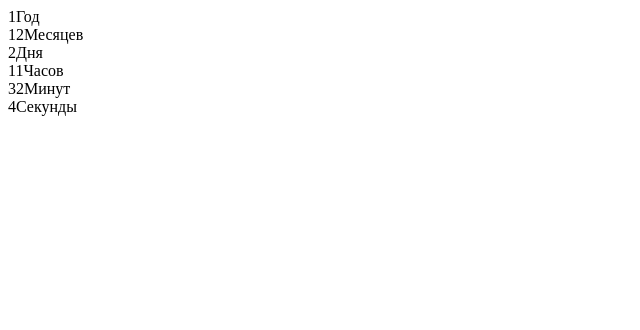
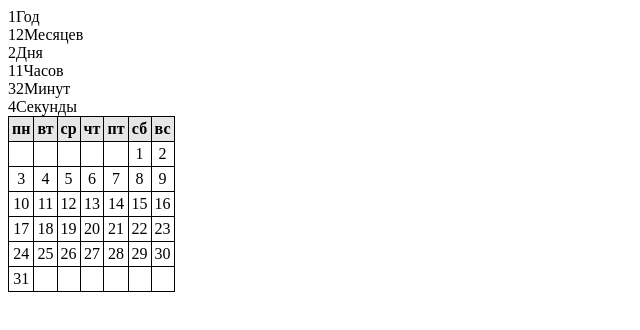
Before and after one commit to vofus/training_lesson_03, a plain HTML site: page index.html in a window 1280 px wide. Shown: the whole page, without its empty margins (0-640 px from the left). Drawn offline with Linux system fonts and the light colour scheme.

Commit message:
Реализована логика календаря

```diff
--- a/index.html
+++ b/index.html
@@ -26,6 +26,9 @@
 			<span class="timer__seconds-value">43</span><span class="timer__seconds-description">секунды</span>
 		</div>
 	</div>
+
+	<div class="calendar"></div>
+
 	<script src="script.js"></script>
 </body>
 </html>
--- a/script.js
+++ b/script.js
@@ -286,6 +286,64 @@ var checkSubStr = (function() {
 
 })();
 
+// Calendar
+(function() {
+
+	var calendarClass = (function() {
+		function MakeCalendar(year, month) {
+			var now = new Date();
+			this._year = year ? year : now.getFullYear();
+			this._month = month ? month-1 : now.getMonth();
+			this._element = document.querySelector(".calendar");
+		}
+		MakeCalendar.prototype.render = function() {
+			var date = new Date(this._year, this._month),
+				elem = this._element,
+				month = this._month,
+				table = '',
+				beginTable = '<table><tr><th>пн</th><th>вт</th><th>ср</th><th>чт</th><th>пт</th><th>сб</th><th>вс</th></tr><tr>',
+				endTable = '</tr></table>';
+
+			table += beginTable;
+
+			for(var i = 0; i < getDay(date); i++) {
+				table += '<td></td>';
+			}
+
+			while(date.getMonth() === this._month) {
+				table += '<td>' + date.getDate() + '</td>';
+				if(getDay(date) % 7 === 6) {
+					table += '</tr><tr>';
+				}
+				date.setDate(date.getDate() + 1);
+			}
+
+			if(getDay(date) !== 0) {
+				for (var i = getDay(date); i < 7; i++) {
+		        	table += '<td></td>';
+		        }
+			}
+
+			table += endTable;
+
+			elem.innerHTML = table;
+
+			function getDay(date) {
+				var day = date.getDay();
+		        if (day == 0) day = 7;
+		        return day - 1;
+			}
+
+		}
+		return MakeCalendar;
+	})();
+
+	var test = new calendarClass(2012, 12);
+	test.render();
+	console.log(test);
+
+})();
+
 document.addEventListener("DOMContentLoaded", function(event) {
 
 
--- a/style.css
+++ b/style.css
@@ -0,0 +1,15 @@
+table {
+border-collapse: collapse;
+}
+
+td,
+th {
+  border: 1px solid black;
+  padding: 3px;
+  text-align: center;
+}
+
+th {
+  font-weight: bold;
+  background-color: #E6E6E6;
+}
```
